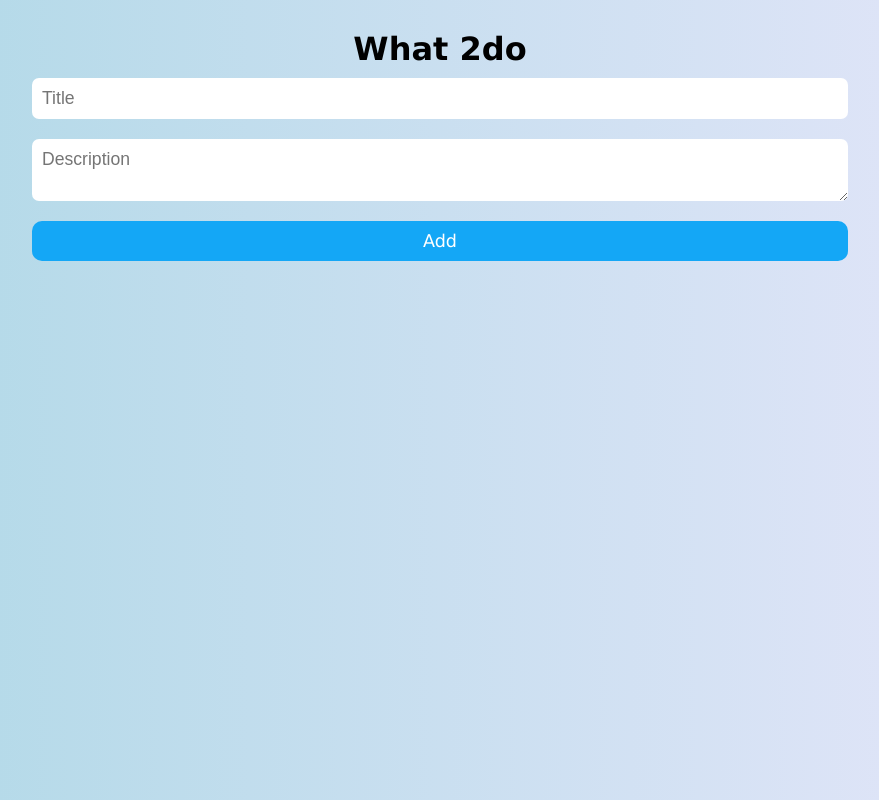
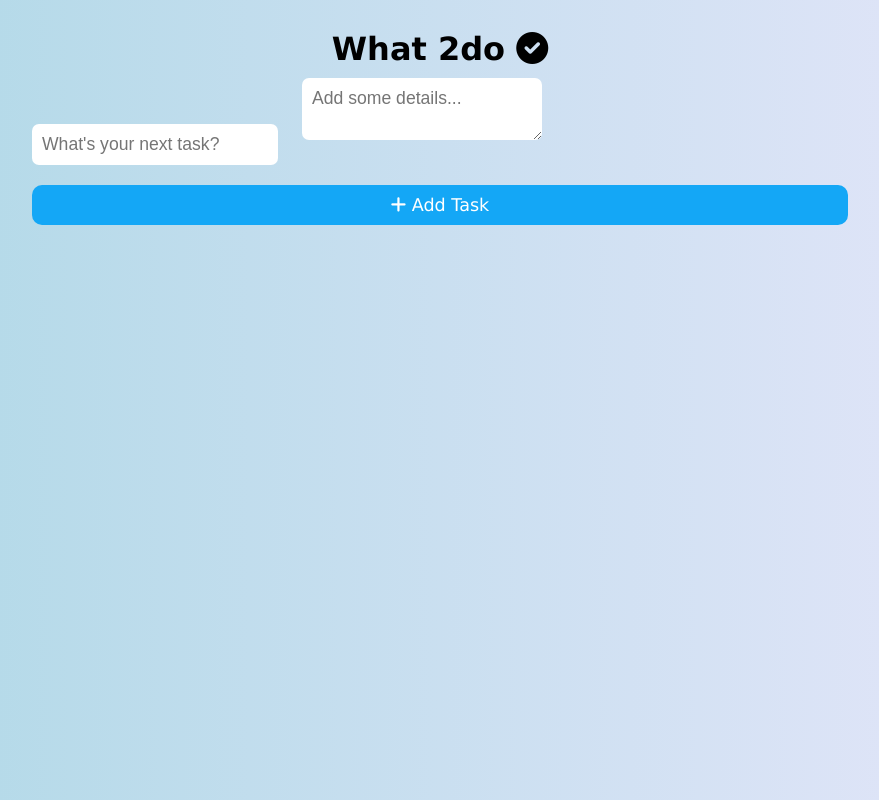
Before and after one commit to DopeDev32/What2Do, a plain HTML site: page index.html in a window 1280 px wide. Shown: the whole page, without its empty margins (200-1079 px from the left). Drawn offline with Linux system fonts and the light colour scheme.

Commit message:
Update index.html

```diff
--- a/index.html
+++ b/index.html
@@ -5,22 +5,23 @@
 	<meta name="viewport" content="width=device-width, initial-scale=1.0">
 	<title>To-Do List</title>
 	<link rel="stylesheet" href="style.css">
+	<link href="https://fonts.googleapis.com/css2?family=Poppins:wght@400;600&display=swap" rel="stylesheet">
+	<link rel="stylesheet" href="https://cdnjs.cloudflare.com/ajax/libs/font-awesome/6.0.0/css/all.min.css">
 </head>
 <body>
-	<div class="container">
-		<h1>What 2do</h1>
-	<form>
-		<input type="text" placeholder="Title " id="title" required>
-		<textarea id="description" placeholder="Description " required></textarea>
-		<button type="submit">Add</button>
-	</form>
-	<!-- <div class="task">
-		<div>
-			<p>title heree</p>
-			<span>Description Here</span>
+	<div class="container animate-fade-in">
+		<h1 class="animate-slide-down">What 2do <i class="fas fa-check-circle"></i></h1>
+		<form class="animate-slide-up">
+			<div class="input-group">
+				<input type="text" placeholder="What's your next task?" id="title" required class="animate-fade-in">
+				<textarea id="description" placeholder="Add some details..." required class="animate-fade-in"></textarea>
+			</div>
+			<button type="submit" class="btn animate-scale">
+				<i class="fas fa-plus"></i> Add Task
+			</button>
+		</form>
+		<div id="tasks-container" class="animate-fade-in">
 		</div>
-		<button class="delbtn">-</button>
-	</div> -->
 	</div>
 
 	<script src="app.js"></script>
```
